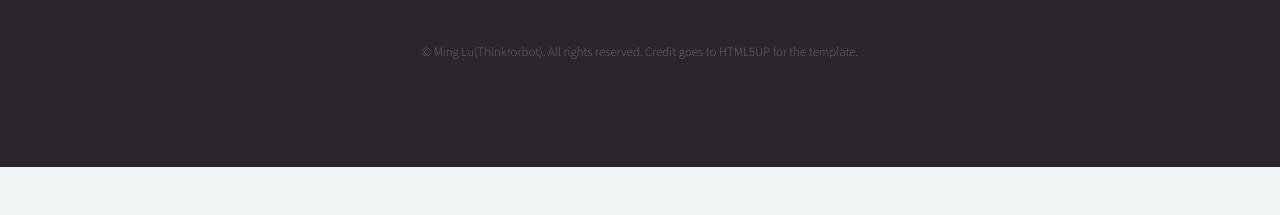
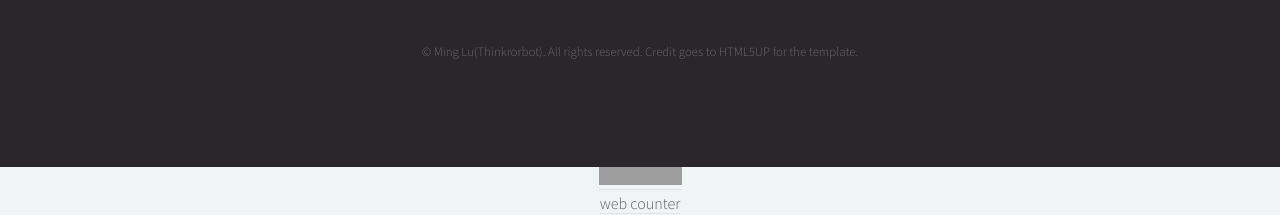
Before and after one commit to ThinkRORBOT/ThinkRORBot.github.io, a plain HTML site: page index.html in a window 1280 px wide. Shown: the part 3278-3493 px from the top of the page. Before the commit the page ends 3445 px from the top, so only its background shows below. Drawn offline with Linux system fonts and the light colour scheme; grey boxes are pictures that could not be loaded.

Commit message:
hit counter

```diff
--- a/index.html
+++ b/index.html
@@ -274,4 +274,8 @@
     <script src="assets/js/main.js"></script>
 
   </body>
+  <!-- Start of SimpleHitCounter Code -->
+<div align="center"><a href="http://www.simplehitcounter.com" target="_blank"><img src="http://simplehitcounter.com/hit.php?uid=1952002&f=16777215&b=0" border="0" height="18" width="83" alt="web counter"></a><br><a href="http://www.simplehitcounter.com" target="_blank" style="text-decoration:none;">web counter</a></div>
+<!-- End of SimpleHitCounter Code -->
+
 </html>
```
